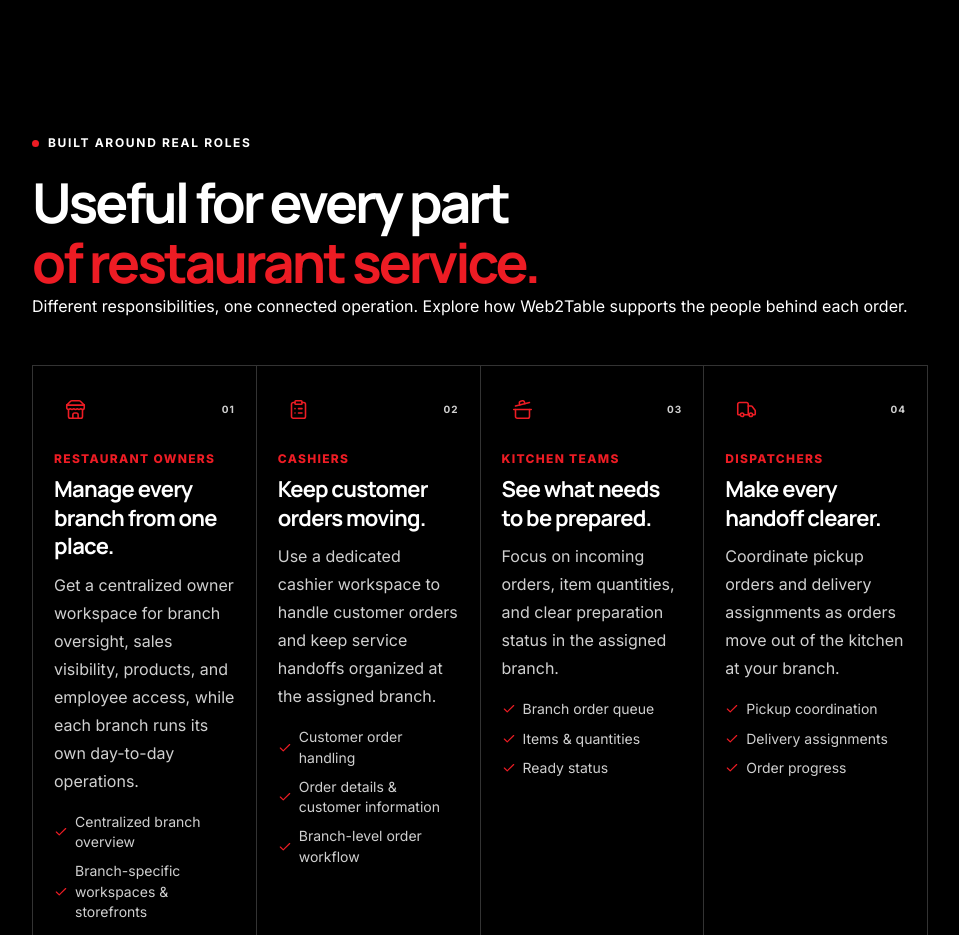
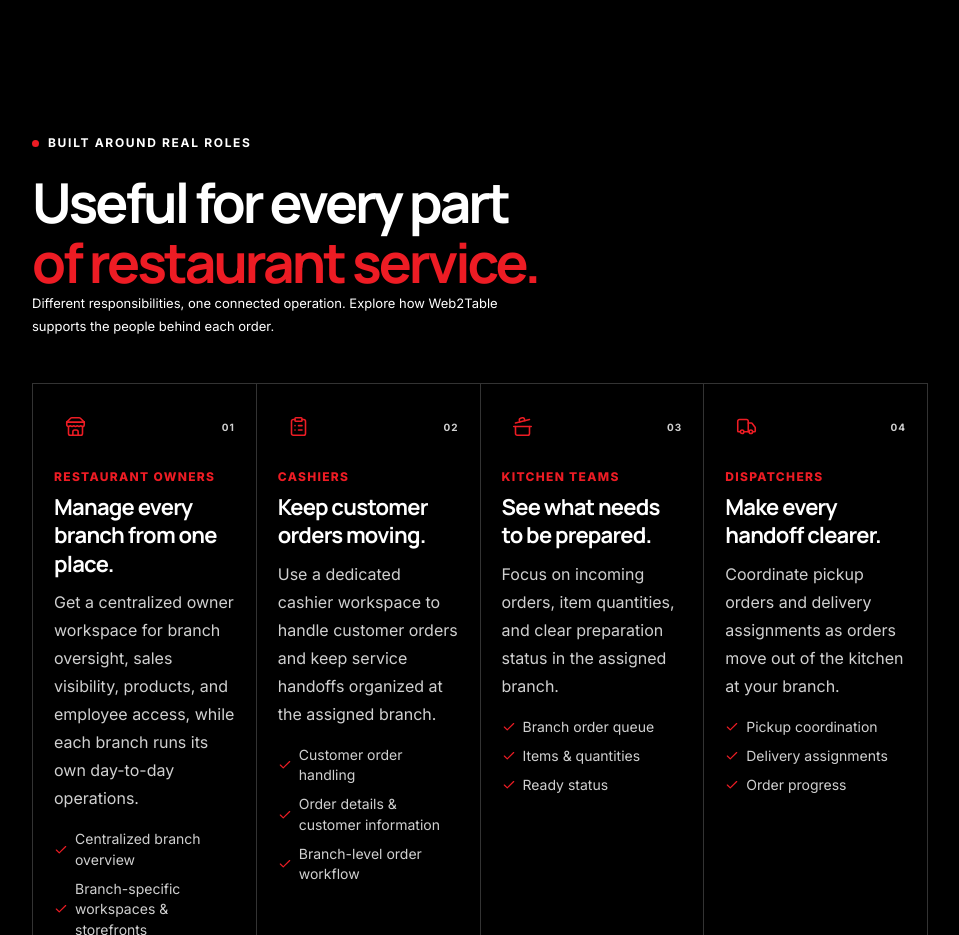
Before and after one commit to Jrnotjunior/web2table.io, a React (Vite) app: page / in a window 1280 px wide. Shown: the part 4040-4975 px from the top of the page, without its empty margins (160-1119 px from the left). Built offline with nearby package versions, Linux system fonts and the light colour scheme.

Commit message:
Add left-aligned solutions heading styles

```diff
--- a/src/styles/modules/01-foundation.css
+++ b/src/styles/modules/01-foundation.css
@@ -151,6 +151,9 @@ p { color: var(--muted); line-height: 1.75; }
 .step-arrow { color: var(--text-secondary); }
 .steps-bottom { display: flex; align-items: center; gap: 10px; padding-top: 23px; color: var(--text-secondary); font-size: 11px; }
 .steps-bottom-mark { width: 22px; height: 22px; display: grid; place-items: center; border-radius: 50%; color: var(--white); background: var(--accent); }
+.solutions-heading { text-align: left; }
+.solutions-heading .eyebrow { justify-content: flex-start; }
+.solutions-heading > p { max-width: 480px; margin-left: 0; margin-right: 0; font-size: 13px; }
 .centered-heading { text-align: center; }
 .centered-heading .eyebrow { justify-content: center; }
 .centered-heading h2 { margin-bottom: 17px; }
```
